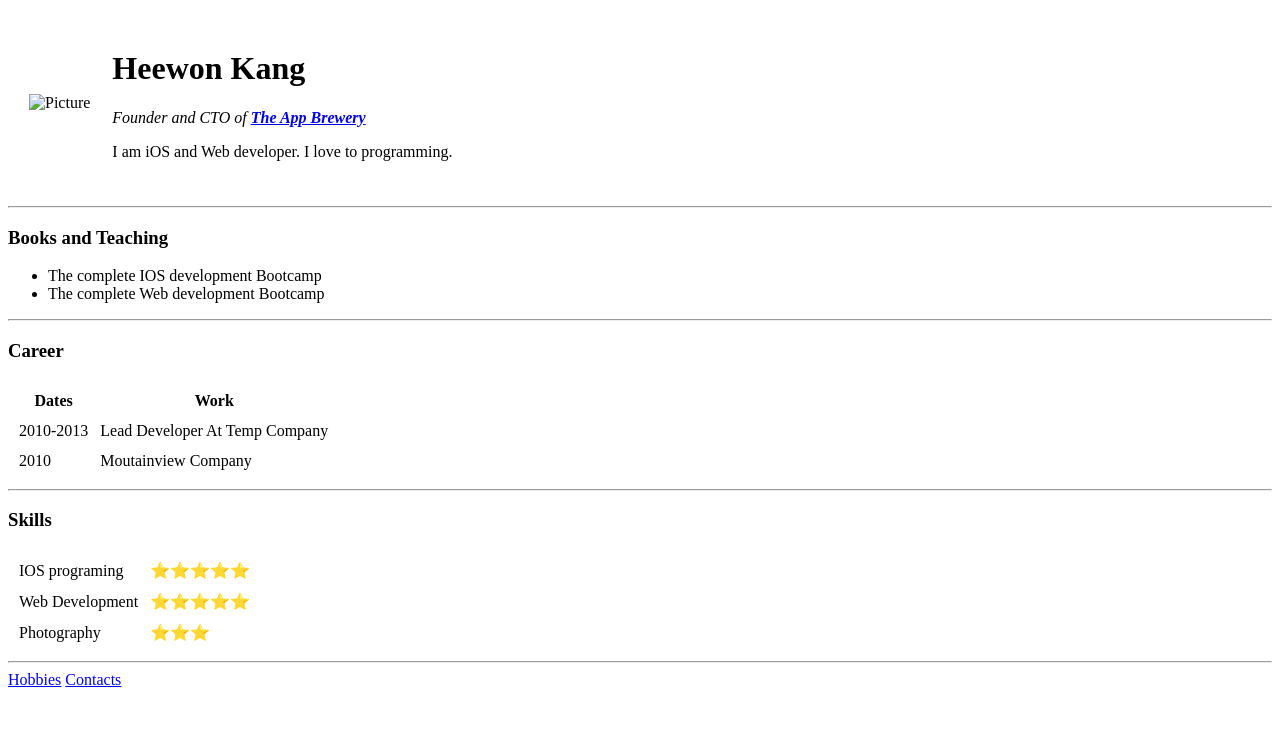
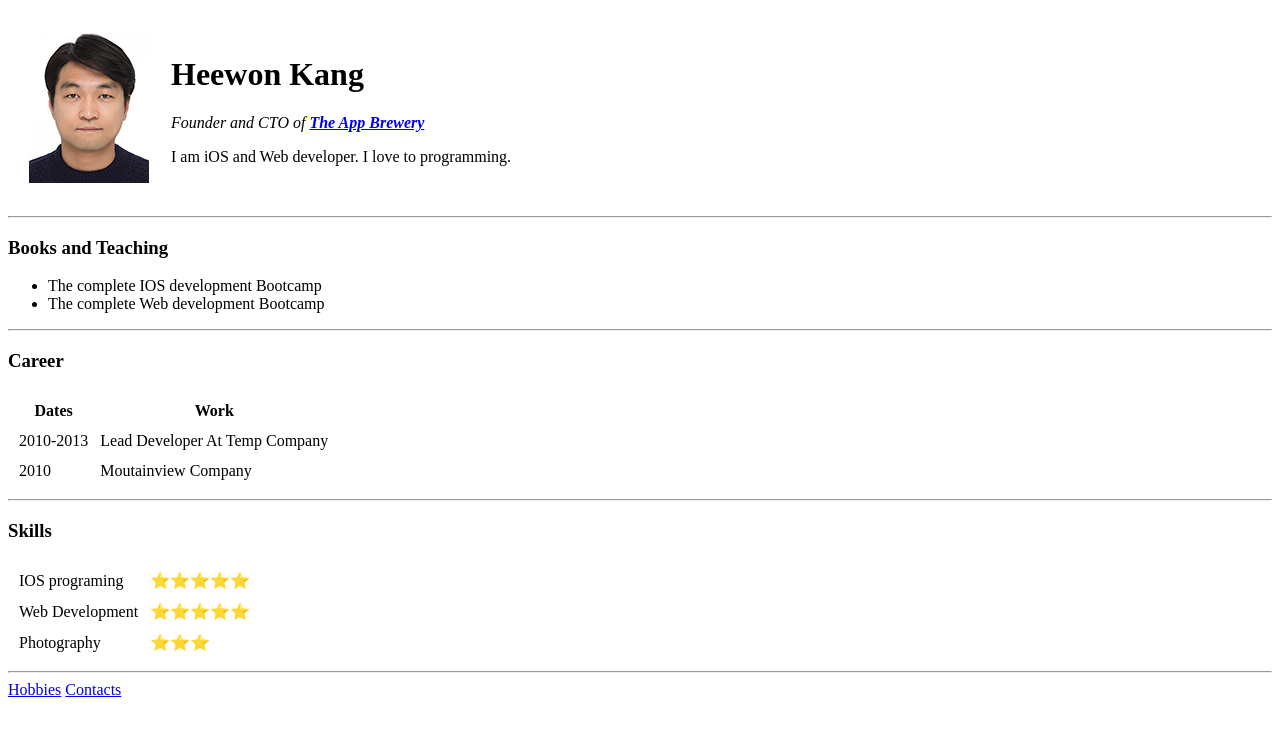
Before and after one commit to heewonkang1214/cv, a plain HTML site: page index.html in a window 1280 px wide. Drawn offline with Linux system fonts and the light colour scheme.

Commit message:
Update index.html

```diff
--- a/index.html
+++ b/index.html
@@ -6,7 +6,7 @@
   <body>
     <table cellspacing="20">
       <tr>
-        <td><img src="/heewonkang80/cv/blob/main/Picture/heewon.jpg" alt="Picture"></td>
+        <td><img src="Picture/heewon.jpg" alt="Picture"></td>
         <td><h1>Heewon Kang</h1>
         <p><em>Founder and CTO of <strong><a href="https://www.youtube.com/channel/UCr7_d_x3qIy3NNz4wpcm2nQ">The App Brewery</a></strong></em></p>
         <p>I am iOS and Web developer. I love to programming. </p></td>
```
